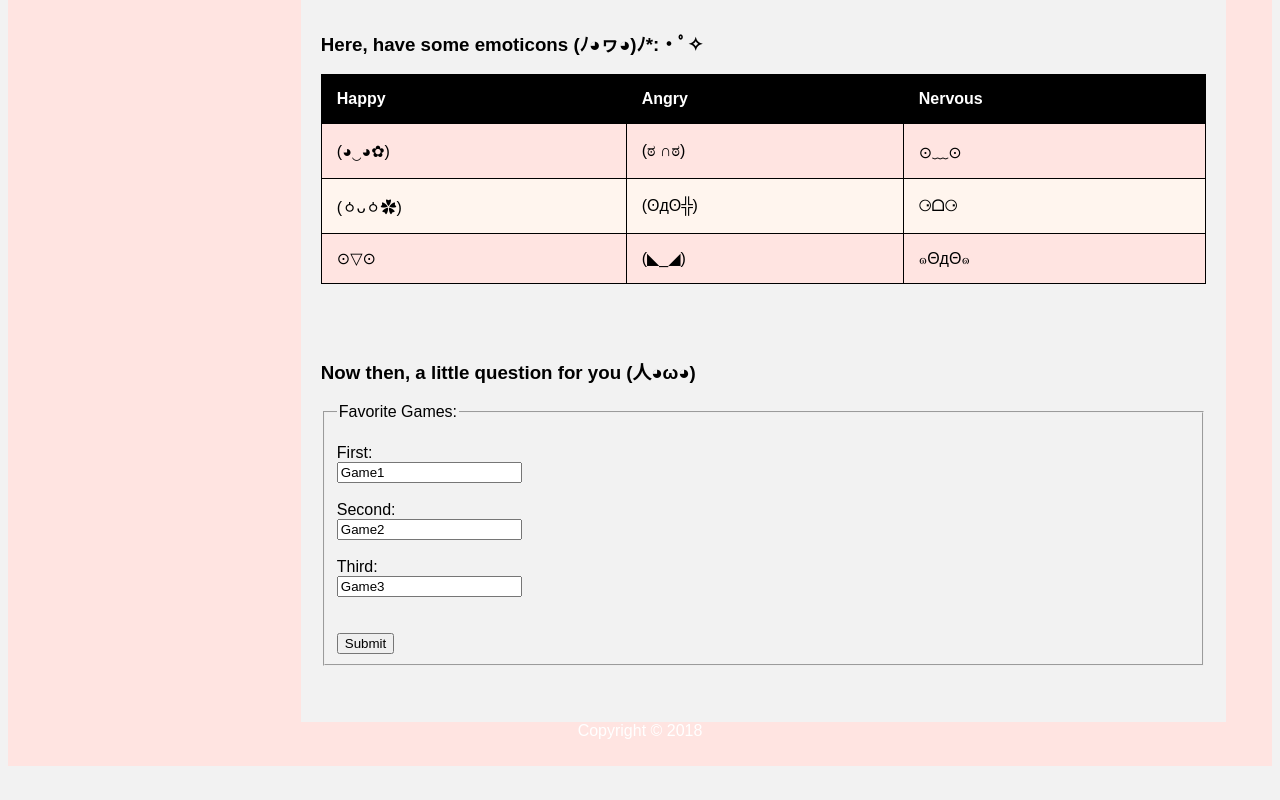
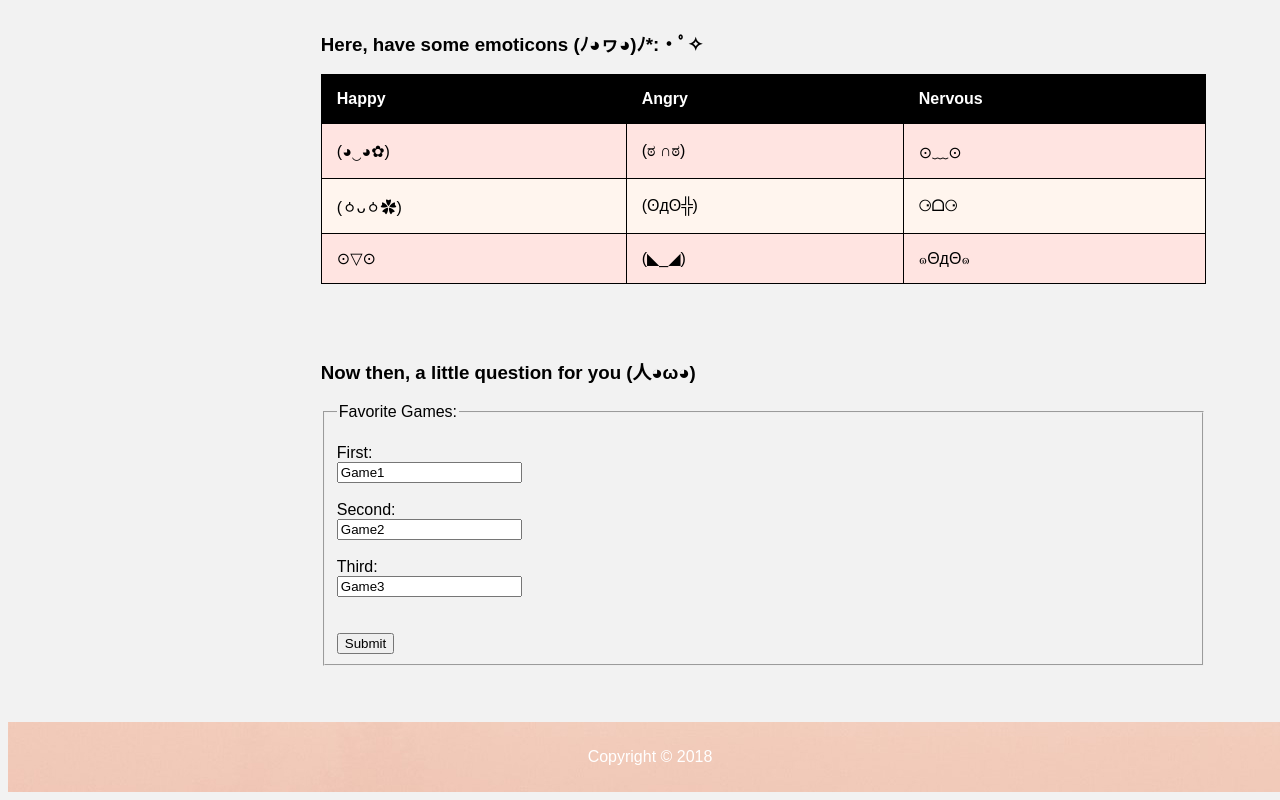
Before and after one commit to piupii/portfolio, a plain HTML site: page index.html in a window 1280 px wide. Shown: the part 1716-2516 px from the top of the page. Before the commit the page ends 2490 px from the top, so only its background shows below. Drawn offline with Linux system fonts and the light colour scheme.

Commit message:
Update styles.css

```diff
--- a/css/styles.css
+++ b/css/styles.css
@@ -61,6 +61,11 @@ footer {
     padding: 10px;
     text-align: center;
     color: #ffffff;
+    width: 100%;
+    z-index: 10;
+    margin-top: 1000px;
+    position: relative;
+    clear: both;
 }
 
 @media (max-width: 600px) {
```
